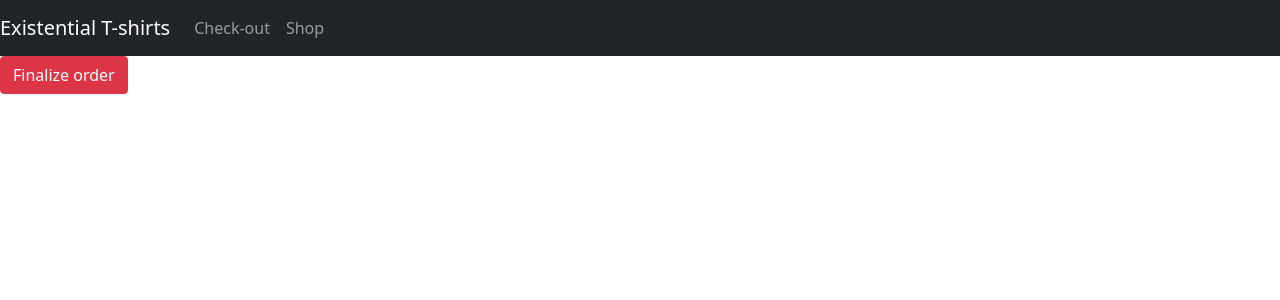
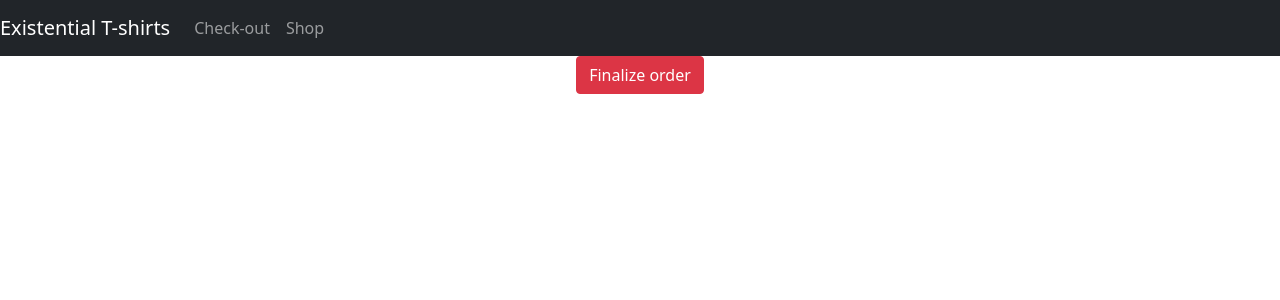
Before and after one commit to muratcan-yuksel/shopping-cart-react, a React (Create React App) app: page /CheckOut in a window 1280 px wide. Shown: the top 300 px of the page. Built offline with nearby package versions, Linux system fonts and the light colour scheme.

Commit message:
centered the checkout button

```diff
--- a/src/pages/CheckOut.js
+++ b/src/pages/CheckOut.js
@@ -1,7 +1,8 @@
 import React, {useState, useContext, useEffect} from 'react'
 import { ItemContext } from './ItemProvider'
 import Layout from "./Layout"
-import uniqid from "uniqid";
+import "../styles/layout.css"
+
 
 export default function CheckOut() {
 
@@ -44,33 +45,10 @@ const mapped = items.map((item=>{
       <Layout>
         <div>
         { mapped  }
+        <div className="btns">
         <button className="btn btn-danger">Finalize order</button>
-
+        </div>
         </div>
         </Layout>
     )
 }
-
-
-   {/* <div className="shopContainer">
-    <div
-    className=" col-8 col-md-4 col-lg-4  text-center"
-    >
-  <div className="card h-100 mx-auto w-100 ">
-      <img
-     src={item.img}
-    className="card-img-top h-100 "
-        alt={item.title}
-      ></img>
-      <div className="card-body">
-        <p className="card-text">{item.title}</p>
-        <p className="card-text">{item.sign} {item.price}</p>
-        <div class= "amountBtns">
-        <button style={{height:"3em"}} type="button" class="btn btn-dark">-</button>
-        <p style={{fontSize:"2rem"}, {margin:"1rem"}} className="card-text">{item.amount}</p>
-        <button  style={{height:"3em"}} type="button" class="btn btn-dark">+</button>            </div>
-      </div>
-    </div>
-    </div>
-    <button  style={{marginTop:"1rem"}} className="btn btn-danger">Add to cart</button>
-    </div> */}
--- a/src/styles/layout.css
+++ b/src/styles/layout.css
@@ -38,3 +38,7 @@ text-decoration: none;
     display:flex;
     justify-content: center;
 }
+.btns{
+    display:flex;
+    justify-content: center;
+}
```
